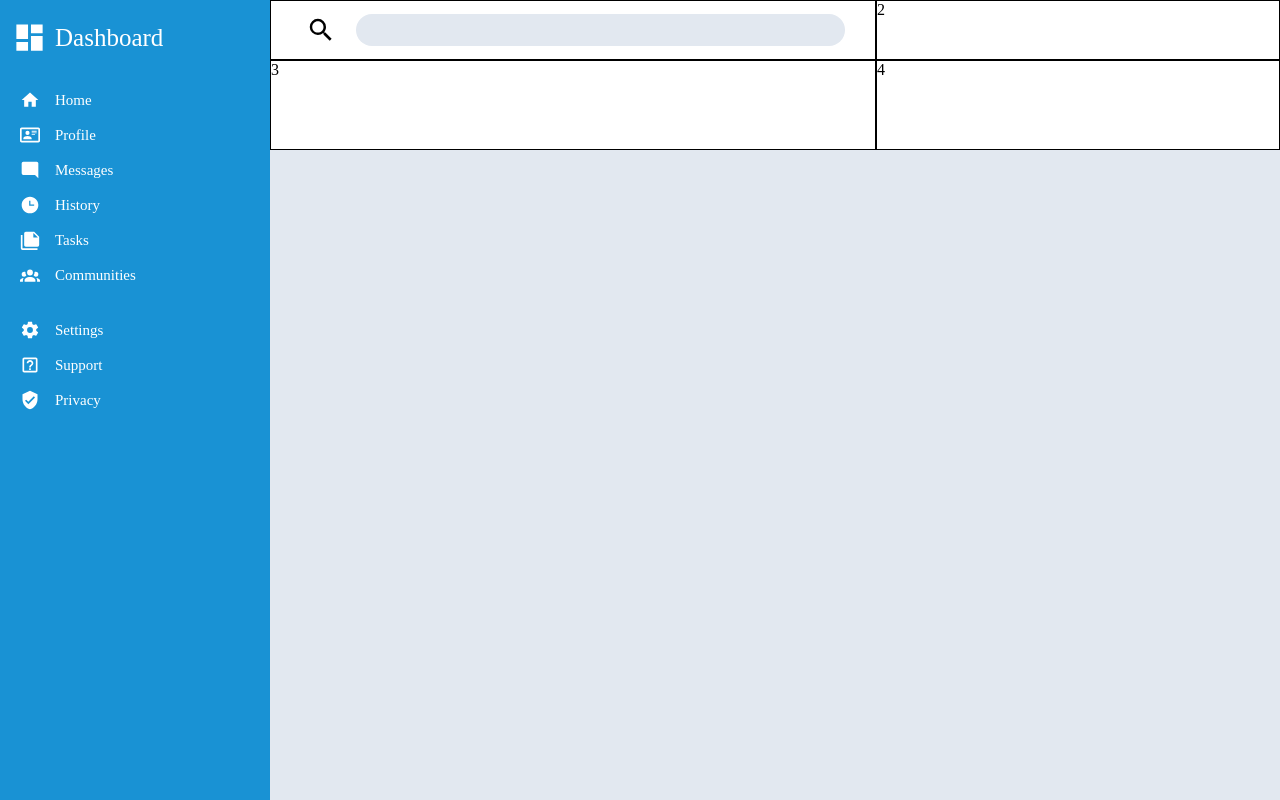
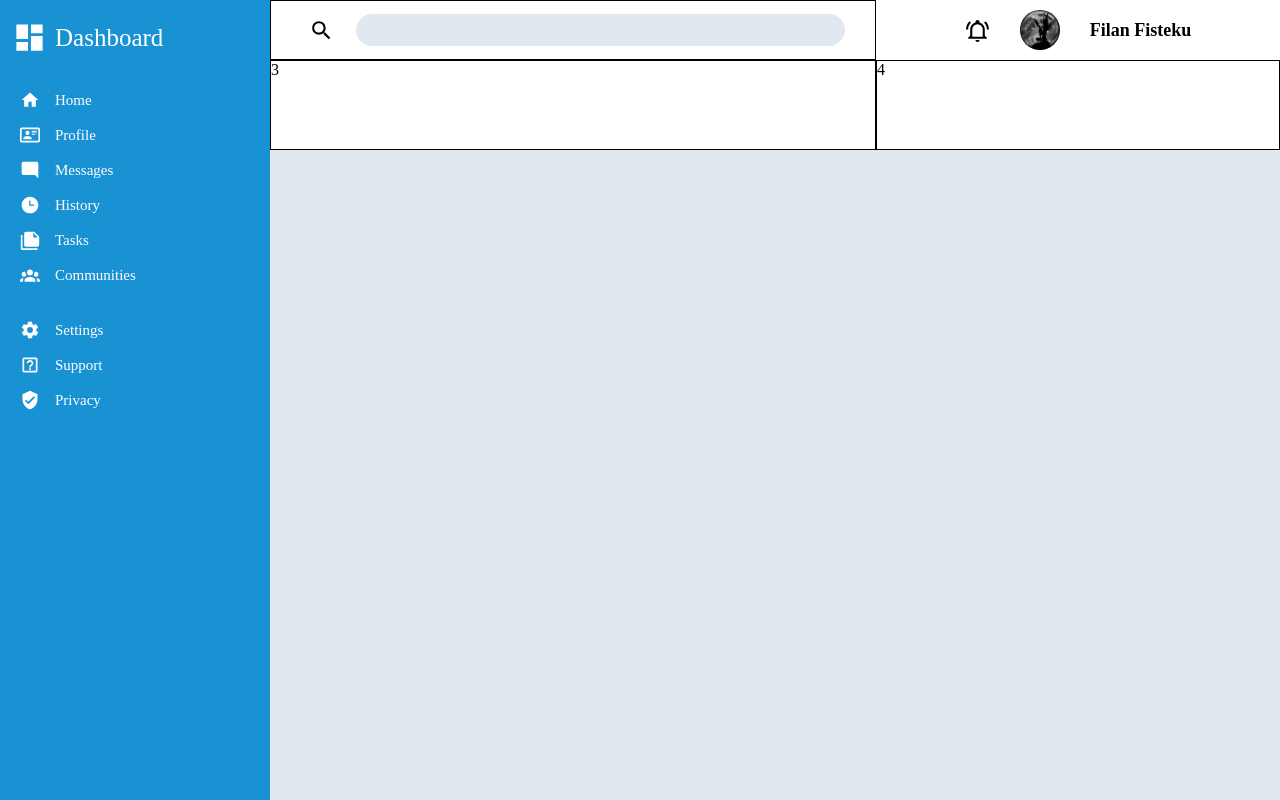
Before and after one commit to drenmorina12/admin-dashboard, a plain HTML site: page index.html in a window 1280 px wide. Drawn offline with Linux system fonts and the light colour scheme.

Commit message:
Finish notification section

```diff
--- a/index.html
+++ b/index.html
@@ -74,7 +74,11 @@
           <img src="images/magnify.svg" alt="Search" />
           <input class="search-bar" type="search" />
         </div>
-        <div class="d2">2</div>
+        <div class="notification-section">
+          <img src="images/bell-ring-outline.svg" alt="Notification bell" />
+          <img class="pfp" src="images/pfp.jpg" alt="Profile picture" />
+          <p>Filan Fisteku</p>
+        </div>
         <div class="d3">3</div>
         <div class="d4">4</div>
       </div>
--- a/style.css
+++ b/style.css
@@ -78,7 +78,7 @@ body {
 }
 
 .search-section > img {
-  height: 30px;
+  height: 25px;
   justify-self: center;
 }
 
@@ -91,6 +91,28 @@ body {
   border: none;
 }
 
+.notification-section {
+  display: flex;
+  justify-content: center;
+  align-items: center;
+  gap: 30px;
+}
+
+.notification-section > img {
+  height: 25px;
+  justify-self: center;
+}
+
+.notification-section .pfp {
+  height: 40px;
+  border-radius: 25px;
+}
+
+.notification-section p {
+  font-weight: bold;
+  font-size: 18px;
+}
+
 .main {
   background-color: #e2e8f0;
   grid-area: 2 / 2 / span 1 / span 1;
```
Also changed, not shown: images/bell-ring-outline.svg (added), images/pfp.jpg (added).
